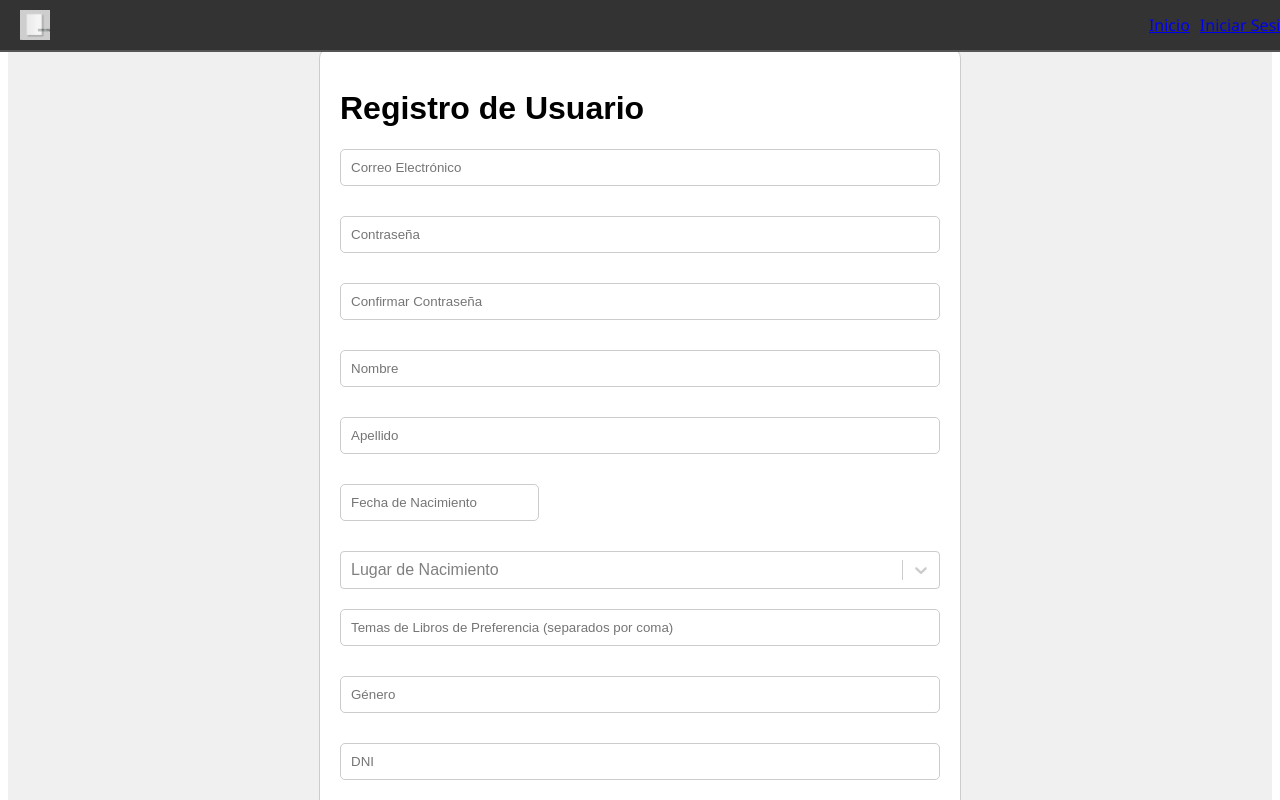
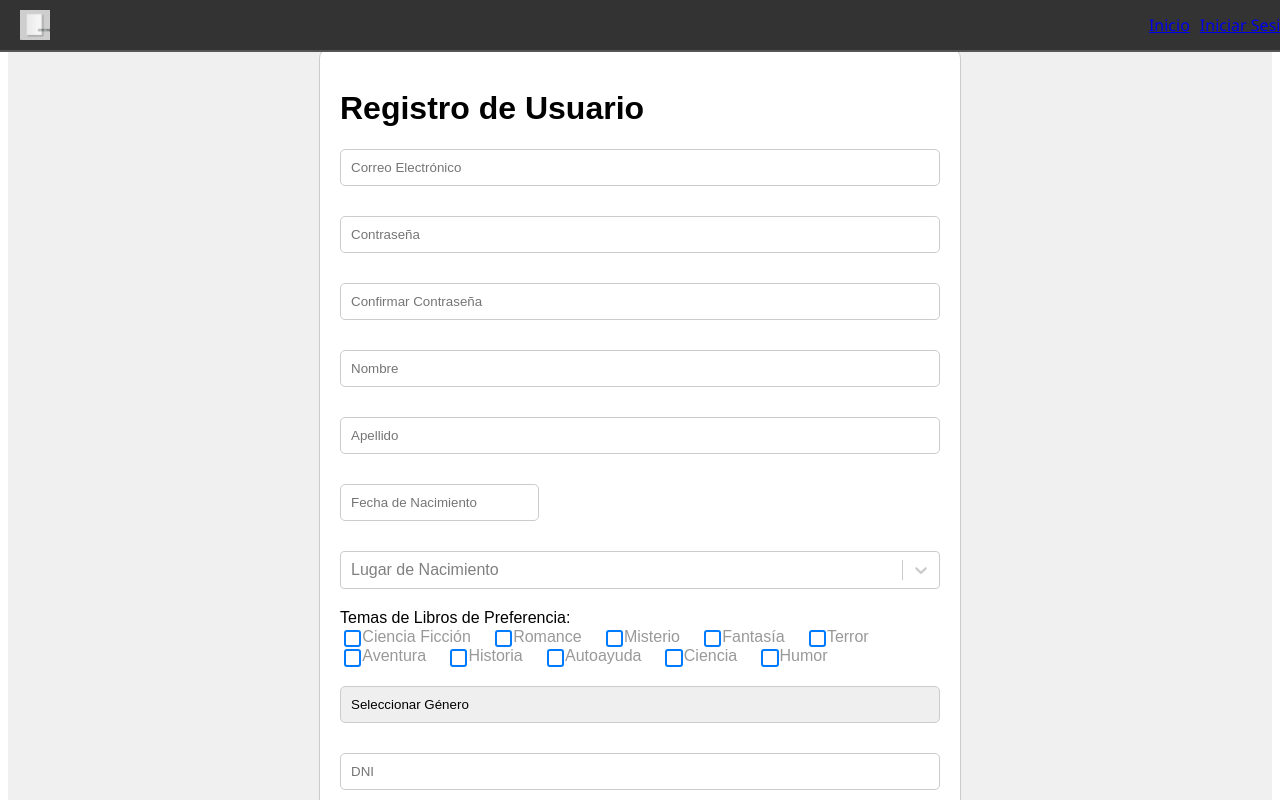
Before and after one commit to SanMar2001/Django_LibraryAPI, a React (Vite) app in the folder client/: page /register in a window 1280 px wide. Shown: the top 800 px of the page. Built offline with nearby package versions, Linux system fonts and the light colour scheme.

Commit message:
No me acuerdo que era

```diff
--- a/client/package.json
+++ b/client/package.json
@@ -29,6 +29,6 @@
     "eslint-plugin-react": "^7.33.2",
     "eslint-plugin-react-hooks": "^4.6.0",
     "eslint-plugin-react-refresh": "^0.4.5",
-    "vite": "^5.1.4"
+    "vite": "^5.2.10"
   }
 }
--- a/client/src/index.css
+++ b/client/src/index.css
@@ -139,3 +139,43 @@ body {
 .logo {
   height: 30px; /* Ajusta la altura del logo según sea necesario */
 }
+
+/* Estilos para los checkboxes */
+.checkbox-group {
+  display: flex;
+  flex-wrap: wrap; /* Permite que los checkboxes se envuelvan automáticamente si no hay suficiente espacio en la línea */
+  margin-bottom: 10px;
+}
+
+.checkbox-label {
+  margin-right: 20px; /* Espacio entre cada checkbox */
+  display: flex; /* Alinea el contenido verticalmente */
+  align-items: center; /* Centra verticalmente el checkbox y el texto */
+  color: #999; /* Color del texto similar al color del placeholder */
+}
+
+.checkbox-group label {
+  color: #999; /* Color del texto similar al color del placeholder */
+}
+
+.checkbox-label input[type="checkbox"] {
+  margin-right: 5px; /* Espacio entre el checkbox y el texto */
+  height: 1em; /* Establece la altura del checkbox igual al tamaño de la fuente */
+  width: 1em; /* Establece el ancho del checkbox igual al tamaño de la fuente */
+  appearance: none; /* Elimina los estilos predeterminados del checkbox */
+}
+
+.checkbox-label input[type="checkbox"]::before {
+  content: '';
+  display: inline-block;
+  width: 1em; /* Establece el ancho del cuadro del checkbox */
+  height: 1em; /* Establece la altura del cuadro del checkbox */
+  border: 2px solid #007bff; /* Cambia el color del borde del checkbox */
+  background-color: transparent; /* Establece el fondo del cuadro del checkbox como transparente */
+  border-radius: 3px;
+  margin-right: 5px;
+}
+
+.checkbox-label input[type="checkbox"]:checked::before {
+  background-color: #007bff; /* Cambia el color de fondo del checkbox cuando está seleccionado */
+}
--- a/client/src/pages/RegisterPage.jsx
+++ b/client/src/pages/RegisterPage.jsx
@@ -16,17 +16,29 @@ export function RegisterPage() {
         surname: '',
         birthdate: '',
         birthplace: '',
-        favTopics: '',
+        favTopics: [],
         gender: '',
         dni: '',
         address: ''
     });
 
-    const handleChange = (selectedOption) => {
+    const handleChange = (e) => {
+        const { name, value } = e.target;
         setFormData(prevState => ({
             ...prevState,
-            birthplace: selectedOption.value
+            [name]: value
         }));
+    };
+
+    const handleCheckboxChange = (e) => {
+        const { value, checked } = e.target;
+        setFormData(prevState => {
+            if (checked) {
+                return { ...prevState, favTopics: [...prevState.favTopics, value] };
+            } else {
+                return { ...prevState, favTopics: prevState.favTopics.filter(topic => topic !== value) };
+            }
+        });
     };
 
     const handleChangeDate = (date) => {
@@ -51,7 +63,7 @@ export function RegisterPage() {
                 birthplace: formData.birthplace,
                 address: formData.address,
                 gender: formData.gender,
-                fav_topics: formData.favTopics
+                fav_topics: formData.favTopics.join(', ') // Convertir la lista de temas en una cadena separada por comas
             };
 
             const response = await axios.post("http://localhost:8000/users/clients/", userData);
@@ -151,27 +163,126 @@ export function RegisterPage() {
                         />
                     </div>
                     <div className="form-group">
-                        <input
-                            type="text"
-                            id="favTopics"
-                            name="favTopics"
-                            value={formData.favTopics}
-                            onChange={handleChange}
-                            placeholder="Temas de Libros de Preferencia (separados por coma)"
-                            required
-                        />
+                        <label>Temas de Libros de Preferencia:</label>
+                        <div className="checkbox-group">
+                            <label className="checkbox-label">
+                                <input
+                                    type="checkbox"
+                                    name="favTopics"
+                                    value="Ciencia Ficción"
+                                    checked={formData.favTopics.includes("Ciencia Ficción")}
+                                    onChange={handleCheckboxChange}
+                                />
+                                Ciencia Ficción
+                            </label>
+                            <label className="checkbox-label">
+                                <input
+                                    type="checkbox"
+                                    name="favTopics"
+                                    value="Romance"
+                                    checked={formData.favTopics.includes("Romance")}
+                                    onChange={handleCheckboxChange}
+                                />
+                                Romance
+                            </label>
+                            <label className="checkbox-label">
+                                <input
+                                    type="checkbox"
+                                    name="favTopics"
+                                    value="Misterio"
+                                    checked={formData.favTopics.includes("Misterio")}
+                                    onChange={handleCheckboxChange}
+                                />
+                                Misterio
+                            </label>
+                            <label className="checkbox-label">
+                                <input
+                                    type="checkbox"
+                                    name="favTopics"
+                                    value="Fantasía"
+                                    checked={formData.favTopics.includes("Fantasía")}
+                                    onChange={handleCheckboxChange}
+                                />
+                                Fantasía
+                            </label>
+                            <label className="checkbox-label">
+                                <input
+                                    type="checkbox"
+                                    name="favTopics"
+                                    value="Terror"
+                                    checked={formData.favTopics.includes("Terror")}
+                                    onChange={handleCheckboxChange}
+                                />
+                                Terror
+                            </label>
+                            <label className="checkbox-label">
+                                <input
+                                    type="checkbox"
+                                    name="favTopics"
+                                    value="Aventura"
+                                    checked={formData.favTopics.includes("Aventura")}
+                                    onChange={handleCheckboxChange}
+                                />
+                                Aventura
+                            </label>
+                            <label className="checkbox-label">
+                                <input
+                                    type="checkbox"
+                                    name="favTopics"
+                                    value="Historia"
+                                    checked={formData.favTopics.includes("Historia")}
+                                    onChange={handleCheckboxChange}
+                                />
+                                Historia
+                            </label>
+                            <label className="checkbox-label">
+                                <input
+                                    type="checkbox"
+                                    name="favTopics"
+                                    value="Autoayuda"
+                                    checked={formData.favTopics.includes("Autoayuda")}
+                                    onChange={handleCheckboxChange}
+                                />
+                                Autoayuda
+                            </label>
+                            <label className="checkbox-label">
+                                <input
+                                    type="checkbox"
+                                    name="favTopics"
+                                    value="Ciencia"
+                                    checked={formData.favTopics.includes("Ciencia")}
+                                    onChange={handleCheckboxChange}
+                                />
+                                Ciencia
+                            </label>
+                            <label className="checkbox-label">
+                                <input
+                                    type="checkbox"
+                                    name="favTopics"
+                                    value="Humor"
+                                    checked={formData.favTopics.includes("Humor")}
+                                    onChange={handleCheckboxChange}
+                                />
+                                Humor
+                            </label>
+                        </div>
                     </div>
+
                     <div className="form-group">
-                        <input
-                            type="text"
+                        <select
                             id="gender"
                             name="gender"
                             value={formData.gender}
                             onChange={handleChange}
-                            placeholder="Género"
                             required
-                        />
+                        >
+                            <option value="">Seleccionar Género</option>
+                            <option value="Hombre">Hombre</option>
+                            <option value="Mujer">Mujer</option>
+                            <option value="Otro">Otro</option>
+                        </select>
                     </div>
+
                     <div className="form-group">
                         <input
                             type="text"
```
Also changed, not shown: 1 other file (tests, documents, lock files or other folders).
